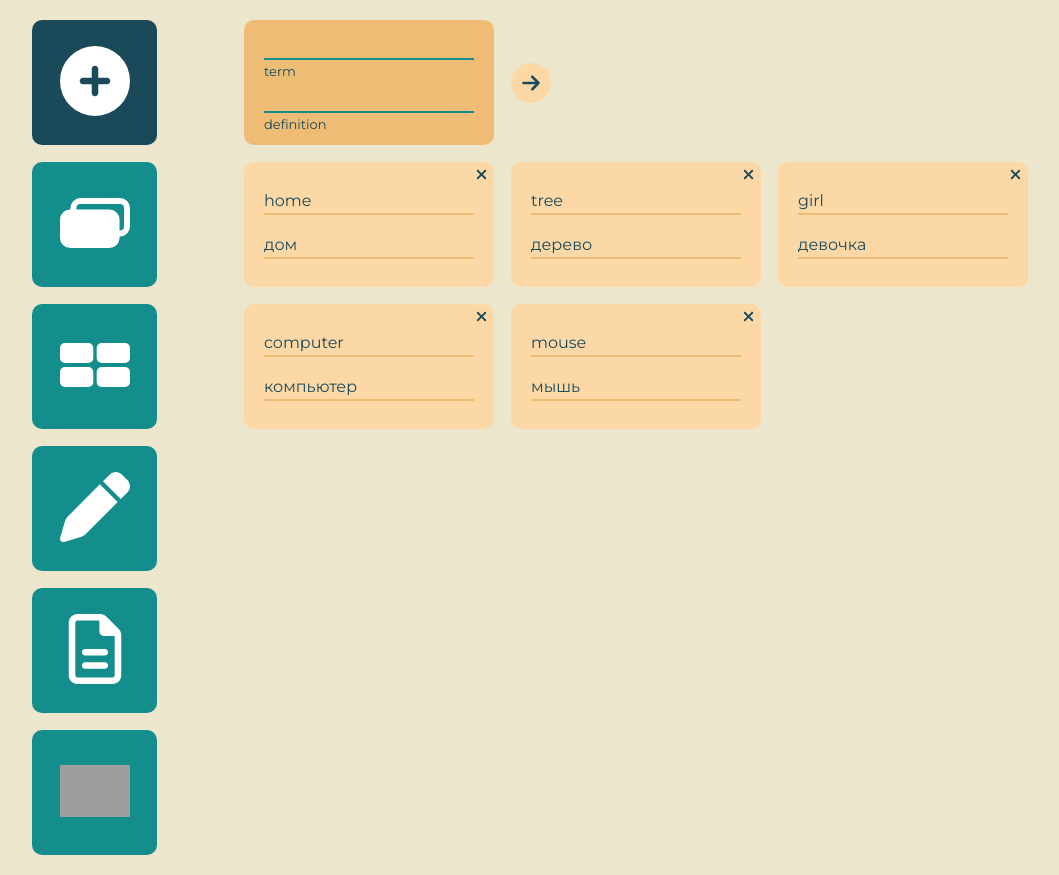
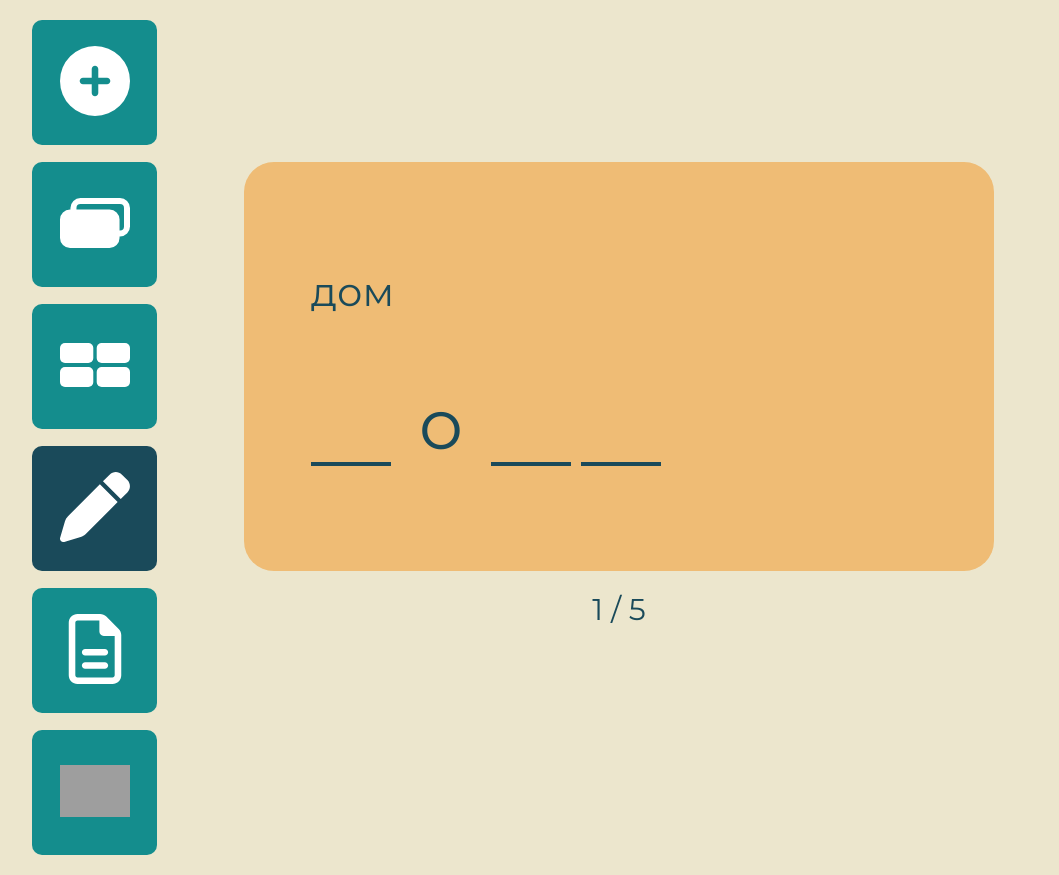
Before and after one commit to veselovae/word-app, a Vue app: page / in a window 1280 px wide. Both pictures are taken after a click on the button 102 px from the left and 508 px from the top of the page. Shown: the whole page, without its empty margins (8-1067 px from the left). Built offline with nearby package versions, Linux system fonts and the light colour scheme; grey boxes are pictures that could not be loaded.

Commit message:
WritingTraining: add inputs

```diff
--- a/src/assets/style.css
+++ b/src/assets/style.css
@@ -17,3 +17,22 @@ body {
     justify-content: flex-start;
     background-color: var(--backgound-color);
 }
+
+.inp-letter {
+    height: 80px;
+    width: 80px;
+    background: transparent;
+    text-align: center;
+    border: 0;
+    outline: 0;
+    border-bottom: 4px solid var(--dark-blue);
+    font-size: 70px;
+    color: var(--dark-blue);
+}
+
+span.letter {
+    transform: translateY(-5px);
+    width: 80px;
+    text-align: center;
+    height: 80px;
+}
--- a/src/components/NavigationBox.vue
+++ b/src/components/NavigationBox.vue
@@ -67,7 +67,10 @@
                 <rect y="24" width="33.2927" height="20" rx="5" fill="white" />
             </svg>
         </button>
-        <button class="nav-btn btn-writing">
+        <button
+            class="nav-btn btn-writing"
+            @click="setActiveComponent($event.currentTarget, 'WritingTraining')"
+        >
             <img src="../assets/menu/pen-solid.svg" alt="write" />
         </button>
         <button class="nav-btn btn-test">
--- /dev/null
+++ b/src/components/WritingTraining.vue
@@ -0,0 +1,124 @@
+<template>
+    <div class="container">
+        <div class="card">
+            <p class="definition">{{ this.getPairOfWords[1] }}</p>
+            <div class="term" ref="term"></div>
+        </div>
+        <div class="count">
+            <p>{{ getCount }}</p>
+        </div>
+    </div>
+</template>
+<script>
+    import { mapGetters, mapMutations } from "vuex";
+    export default {
+        computed: mapGetters(["getPairOfWords", "getCount"]),
+        methods: {
+            ...mapMutations(["resetIndex", "increaseIndex"]),
+            getNextWord() {
+                this.increaseIndex();
+                this.createWord();
+            },
+            createWord() {
+                let term = this.getPairOfWords[0];
+                let result = this.getArr(term);
+                let html = result.map((el) => {
+                    if (el[0] === "i") return this.getInputBox();
+                    if (el[0] === "s") return this.getSpanWithLetter(el[1]);
+                });
+                html.forEach((el) => {
+                    this.$refs.term.append(el);
+                });
+                this.$refs.term.innerHTML = html.join("");
+            },
+            getArr(word) {
+                let res = [];
+                for (let i = 0; i < word.length; i++) {
+                    res[i] = "s";
+                }
+                let num = null;
+                if (word.length <= 5) {
+                    num = word.length - 1;
+                } else if (word.length <= 10) {
+                    num = word.length - 2;
+                } else {
+                    num = word.length - 3;
+                }
+
+                let i = 0;
+                let randoms = [];
+                while (i < num) {
+                    let r = this.getRandom(word);
+                    if (!randoms.includes(r)) {
+                        randoms.push(r);
+                        res[r] = "i";
+                        i++;
+                    }
+                }
+                let letters = word.split("");
+                res = res.map((el, index) => [el, letters[index]]);
+
+                return res;
+            },
+            getRandom(word) {
+                return Math.floor(Math.random() * word.length);
+            },
+            getInputBox() {
+                return `<input class='inp-letter' type='text' maxlength=1>`;
+            },
+            getSpanWithLetter(letter) {
+                return `<span class='letter'>${letter}</span>`;
+            },
+        },
+        mounted() {
+            this.resetIndex();
+            this.$nextTick(() => {
+                this.createWord();
+            });
+        },
+    };
+</script>
+
+<style lang="scss" scoped>
+    @import url("../assets/colors.css");
+    .container {
+        width: 100%;
+        padding-top: calc(125px + 17px);
+        .card {
+            max-width: 750px;
+            position: relative;
+            perspective: 1000px;
+            height: 409px;
+            background-color: var(--dark-beige);
+            border-radius: 30px;
+            color: var(--dark-blue);
+            display: flex;
+            flex-direction: column;
+            gap: 70px;
+            justify-content: center;
+            padding-left: 67px;
+
+            .definition {
+                font-size: 40px;
+            }
+
+            .term {
+                font-size: 70px;
+                display: flex;
+                gap: 10px;
+                align-items: flex-end;
+            }
+        }
+
+        .count {
+            margin-top: 20px;
+            max-width: 750px;
+            text-align: center;
+
+            p {
+                font-size: 30px;
+                color: var(--dark-blue);
+            }
+        }
+    }
+</style>
```
Also changed, not shown: src/App.vue (+7 -3 lines).
